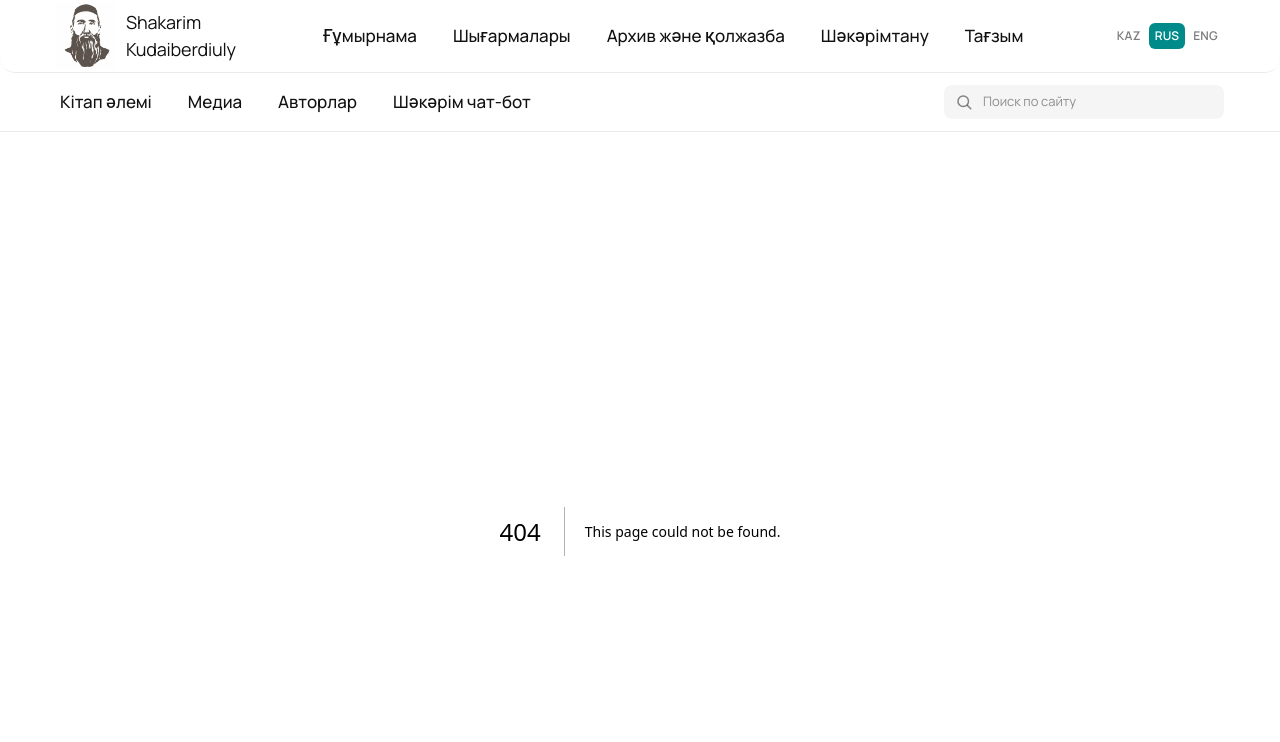
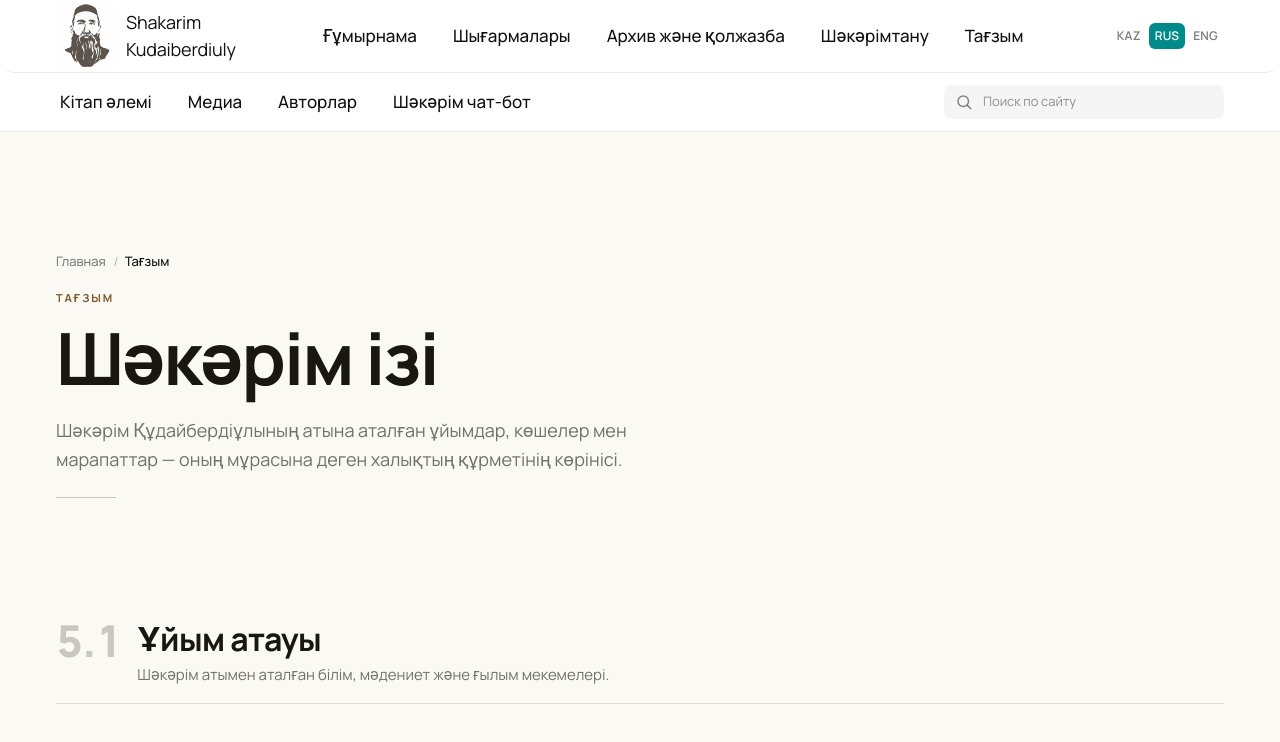
Before and after one commit to stagepalete2/shakarim-front, a Next.js app: page /tagzym in a window 1280 px wide. Before the commit this address had no page. Shown: the top 742 px of the page. Built offline with nearby package versions, Linux system fonts and the light colour scheme.

Commit message:
Add: Added new Tagzym page

```diff
--- /dev/null
+++ b/src/app/tagzym/page.js
@@ -0,0 +1,11 @@
+import { Tagzym } from "@/screens/tagzym/tagzym";
+
+export const metadata = {
+  title: "Тағзым — Шәкәрім ізі",
+  description:
+    "Шәкәрім Құдайбердіұлының атымен аталған ұйымдар, көшелер мен марапаттар.",
+};
+
+export default function TagzymPage() {
+  return <Tagzym />;
+}
```
